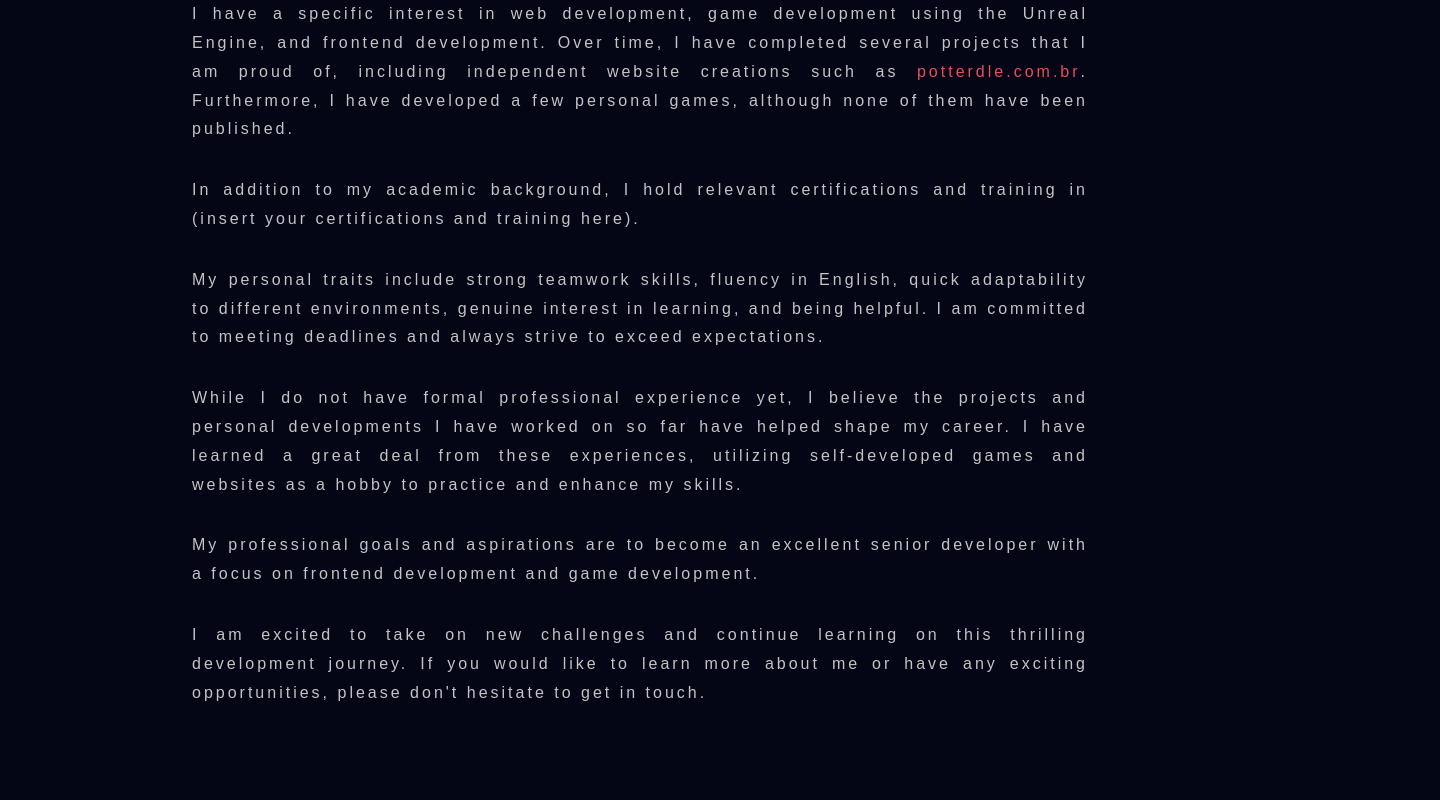
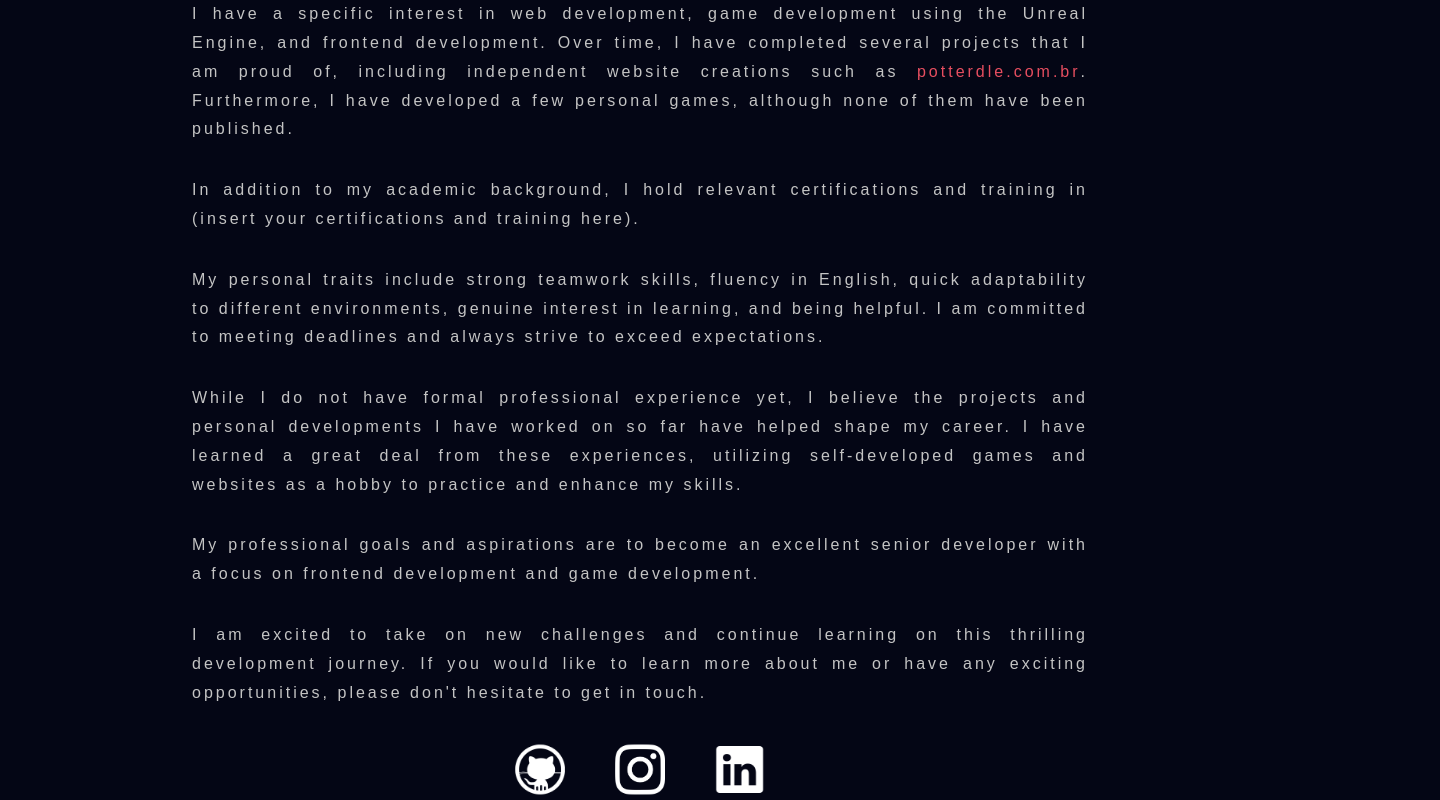
Before and after one commit to psiotavio/Portifolio, a React (Create React App) app: page /aboutme in a window 1280 px wide. Shown: the part 584-1384 px from the top of the page, 1440 px wide, since content can reach past the window. Before the commit the page ends 1307 px from the top, so only its background shows below. Built offline with nearby package versions, Linux system fonts and the light colour scheme; the HTML template or start-up script is replaced by a standard one.

Commit message:
arrumando tudo 2.0

```diff
--- a/src/pages/AboutMe/AboutMe.js
+++ b/src/pages/AboutMe/AboutMe.js
@@ -1,6 +1,10 @@
 import HeaderComponent from "../../components/header/Header";
 import React from "react";
 import Typical from "react-typical";
+
+import git from "../../assets/icons/git.png";
+import insta from "../../assets/icons/insta.png";
+import linkedin from "../../assets/icons/linkedin.png";
 
 import "./AboutMe.scss";
 
@@ -76,6 +80,31 @@ function AboutMe() {
           touch.
         </p>
       </section>
+
+      <div className="link-buttons-about">
+        <a
+          href="https://github.com/psiotavio"
+          target="_blank"
+          rel="noopener noreferrer"
+        >
+          <img className="links-b" src={git} alt="GitHub" />
+        </a>
+        <a
+          href="https://www.instagram.com/otavio_cunhap/"
+          target="_blank"
+          rel="noopener noreferrer"
+        >
+          <img className="links-b" src={insta} alt="Instagram" />
+        </a>
+        <a
+          href="https://www.linkedin.com/in/otavio-cunhap"
+          target="_blank"
+          rel="noopener noreferrer"
+        >
+          <img className="links-b" src={linkedin} alt="LinkedIn" />
+        </a>
+      </div>
+
     </div>
   );
 }
--- a/src/pages/AboutMe/AboutMe.scss
+++ b/src/pages/AboutMe/AboutMe.scss
@@ -12,3 +12,14 @@
     text-decoration: none;
     color: var(--color-septenary);
 }
+
+.link-buttons-about{
+    transform: scale(1.25);
+    gap: 2.5rem;
+    padding-top: 1.5rem;
+    justify-content: center;
+
+
+    display: flex;
+    flex-direction: row;
+}
--- a/src/pages/Home/Home.scss
+++ b/src/pages/Home/Home.scss
@@ -161,6 +161,8 @@
 }
 
 .contact-content{
+  padding-top: 4rem;
+  padding-bottom: 4rem;
   padding-right: 6rem;
   flex-direction: row;
   display: flex;
--- a/src/pages/Projects/Projects.js
+++ b/src/pages/Projects/Projects.js
@@ -54,6 +54,8 @@ function Projects() {
                 data-atropos-offset="8"
               />
             </div>
+            <button data-atropos-offset="-20"
+            className="download">Download</button>
           </Atropos>
 
           <Atropos
--- a/src/pages/Projects/Projects.scss
+++ b/src/pages/Projects/Projects.scss
@@ -1,6 +1,5 @@
 .atropos-projects{
-    width: 30rem;
-    height: 18rem ;
+    height: 15rem ;
 }
 
 .projects-atr {
@@ -12,11 +11,15 @@
   }
 
   .projects-atr-potterdle {
-    // background-image: url(../../assets/potterdle.png);
+    background-image: url(../../assets/potterdle.png);
     background-size: cover;
     border: solid 2px silver;
     border-radius: 50px;
     position: relative;
+  }
+
+  .projects-hover{
+    transform: scale(0.825);
   }
 
   .projects-atr-potterdle:hover{
@@ -29,7 +32,7 @@
 
   .potterdle {
     text-transform: uppercase;
-    margin-top: 4.5rem;
+    margin-top: 4.2rem;
     color: orange;
     text-shadow: 5px 5px 8px rgba(0, 0, 0, 5);
   }
@@ -37,14 +40,14 @@
 
   .mr {
     margin-left: 3rem;
-    margin-top: 4rem;
+    margin-top: 2rem;
     position: absolute;
     z-index: 2;
   }
 
   .argon {
     margin-left: 4rem;
-    margin-top: 8rem;
+    margin-top: 6rem;
     position: absolute;
     z-index: 2;
   }
@@ -64,3 +67,20 @@
     display: flex;
     justify-content: center;
   }
+
+  .download{
+    font-size: 30px;
+    margin-left: 8.9rem;
+    margin-top: 11rem;
+    justify-content: center;
+    display: flex;
+    padding: 5px;
+    border-radius: 10px;
+    transition: 0.5s;
+    background-color: var(--color-senary);
+  }
+
+  .download:hover{
+    transition: 0.5s;
+    background-color: var(--color-septenary);
+  }
```
Also changed, not shown: src/assets/potterdle.png (added).
